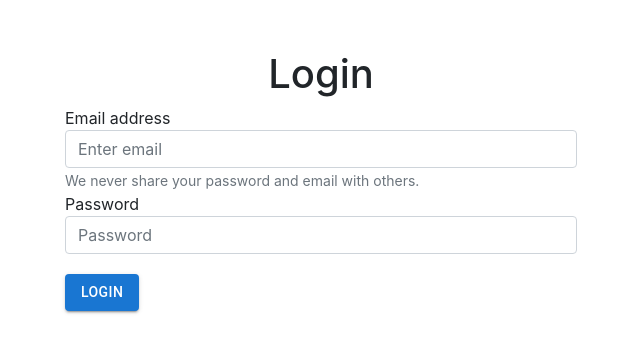
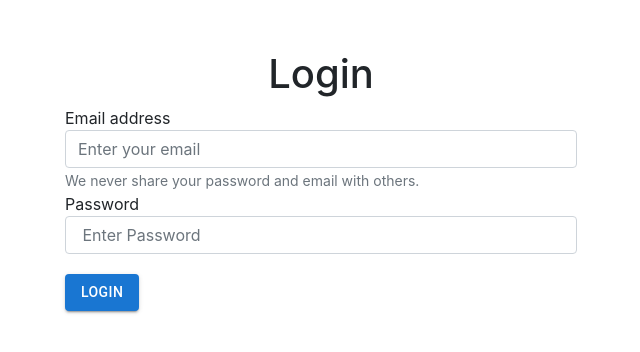
Before and after one commit to legionJP/user-data-book, a React (Create React App) app in the folder frontend/: page /login in a window 1280 px wide. Shown: the top 352 px of the page, without its empty margins (319-959 px from the left). Built offline with nearby package versions, Linux system fonts and the light colour scheme.

Commit message:
chnage in login of app

```diff
--- a/frontend/src/Components/Login.js
+++ b/frontend/src/Components/Login.js
@@ -62,7 +62,7 @@ function Login() {
             className="form-control"
             id="exampleInputEmail1"
             aria-describedby="emailHelp"
-            placeholder="Enter email"
+            placeholder="Enter your email"
             name="email"
             value={userDetails.email}
             onChange={handleChange}
@@ -77,7 +77,7 @@ function Login() {
             type="password"
             className="form-control"
             id="exampleInputPassword1"
-            placeholder="Password"
+            placeholder=" Enter Password"
             name="password"
             value={userDetails.password}
             onChange={handleChange}
```
